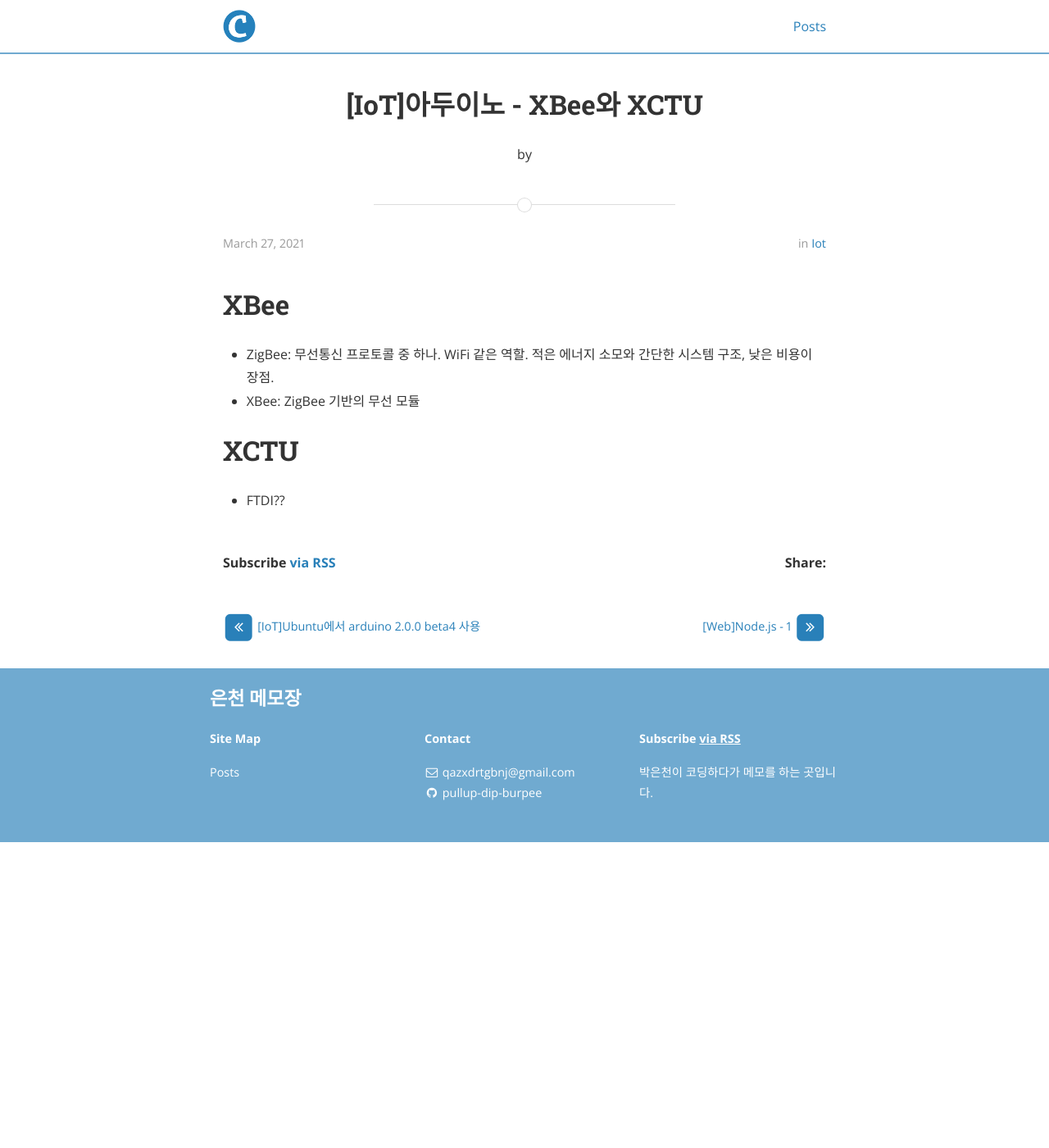
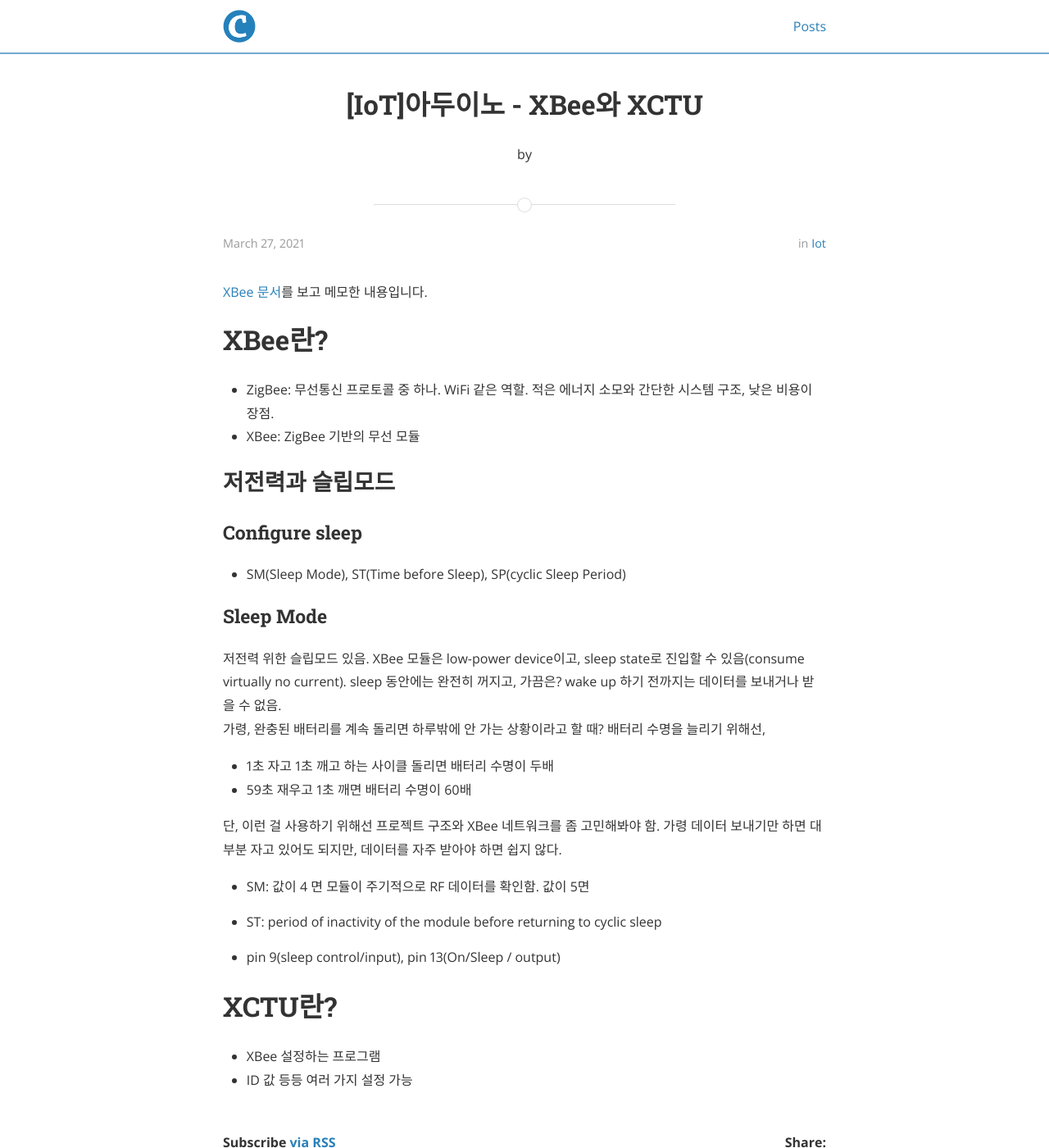
Before and after one commit to pullup-dip-burpee/pullup-dip-burpee.github.io, a Jekyll site: the page built from _posts/IoT/2021-03-27-XBee-XCTU.md, in a window 1280 px wide and 1400 px high. Shown: the whole window at 82% size. Built offline with Jekyll 4.4.1, drawn with Linux system fonts in a browser that asks for light colours; nearby versions of some CDN libraries.

Commit message:
Update XCTU

```diff
--- a/_posts/IoT/2021-03-27-XBee-XCTU.md
+++ b/_posts/IoT/2021-03-27-XBee-XCTU.md
@@ -5,9 +5,31 @@ date:   2021-03-27 14:19:35 +0900
 categories: [IoT]
 ---
 
-# XBee
+[XBee 문서](http://cms.digi.com/resources/documentation/Digidocs/90001456-13/)를 보고 메모한 내용입니다.
+
+# XBee란?
 - ZigBee: 무선통신 프로토콜 중 하나. WiFi 같은 역할. 적은 에너지 소모와 간단한 시스템 구조, 낮은 비용이 장점.
 - XBee: ZigBee 기반의 무선 모듈
 
-# XCTU
-- FTDI??
+## 저전력과 슬립모드
+### Configure sleep
+- SM(Sleep Mode), ST(Time before Sleep), SP(cyclic Sleep Period)
+
+### Sleep Mode
+저전력 위한 슬립모드 있음.
+XBee 모듈은 low-power device이고, sleep state로 진입할 수 있음(consume virtually no current). sleep 동안에는 완전히 꺼지고, 가끔은? wake up 하기 전까지는 데이터를 보내거나 받을 수 없음.
+가령, 완충된 배터리를 계속 돌리면 하루밖에 안 가는 상황이라고 할 때? 배터리 수명을 늘리기 위해선,
+- 1초 자고 1초 깨고 하는 사이클 돌리면 배터리 수명이 두배
+- 59초 재우고 1초 깨면 배터리 수명이 60배
+
+단, 이런 걸 사용하기 위해선 프로젝트 구조와 XBee 네트워크를 좀 고민해봐야 함. 가령 데이터 보내기만 하면 대부분 자고 있어도 되지만, 데이터를 자주 받아야 하면 쉽지 않다.
+
+- SM: 값이 4 면 모듈이 주기적으로 RF 데이터를 확인함. 값이 5면
+
+- ST: period of inactivity of the module before returning to cyclic sleep
+
+- pin 9(sleep control/input), pin 13(On/Sleep / output)
+
+# XCTU란?
+- XBee 설정하는 프로그램
+- ID 값 등등 여러 가지 설정 가능
```
